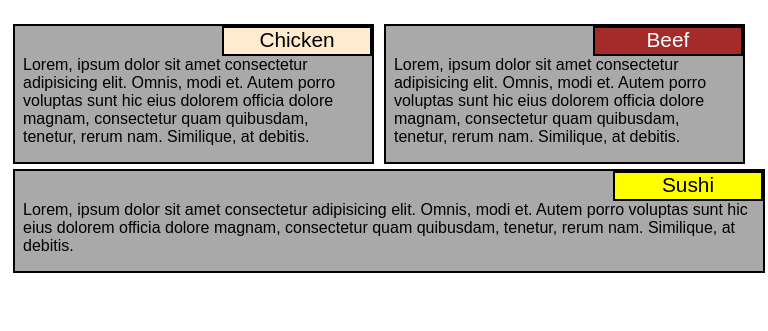
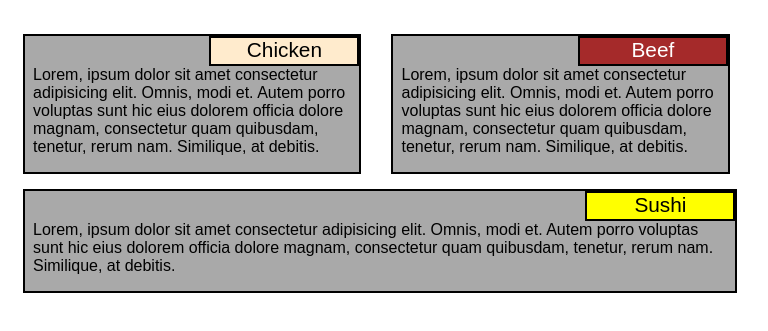
Before and after one commit to garciaveravictor/module2-solution, a plain HTML site: page index.html in a window 768 px wide. Shown: the part 61-392 px from the top of the page. Drawn offline with Linux system fonts and the light colour scheme.

Commit message:
Update margin

```diff
--- a/css/stylesheet.css
+++ b/css/stylesheet.css
@@ -8,7 +8,6 @@
 section{
     border: 2px solid black;
     background-color: darkgrey;
-    margin: 5px;
 }
 section div{
     border: 2px solid black;
@@ -39,23 +38,26 @@ section div{
         float: left;
     }
     .section{
-        width: 32.5%;
+        width: 30%;
+        margin: 1.5%;
     }
 }
-
 @media (min-width: 767px) and (max-width: 991px) {
     #sec-1, #sec-2{
         float: left;
-        width: 48%;
+        width: 45%;
+        margin: 2%;
     }
     #sec-3{
-        width: 100%;
+        width: 95%;
         clear: left;
+        margin: 2%;
     }
+
 }
-
 @media (max-width: 766px){
     .section{
         width: 100%;
+        margin-top: 2%;
     }
 }
```
